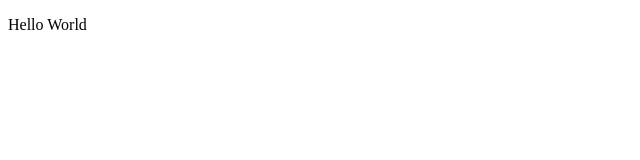
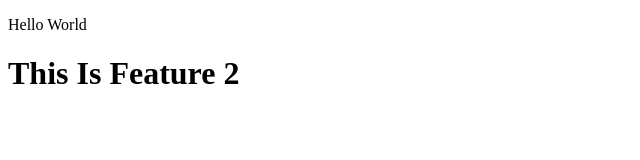
Before and after one commit to pavankumarsahu063/localrepo, a plain HTML site: page index.html in a window 1280 px wide. Shown: the whole page, without its empty margins (0-640 px from the left). Drawn offline with Linux system fonts and the light colour scheme.

Commit message:
something added in feature 2

```diff
--- a/index.html
+++ b/index.html
@@ -7,5 +7,6 @@
 </head>
 <body>
     <p>Hello World</p>
+    <h1>This Is Feature 2</h1>
 </body>
 </html>
```
